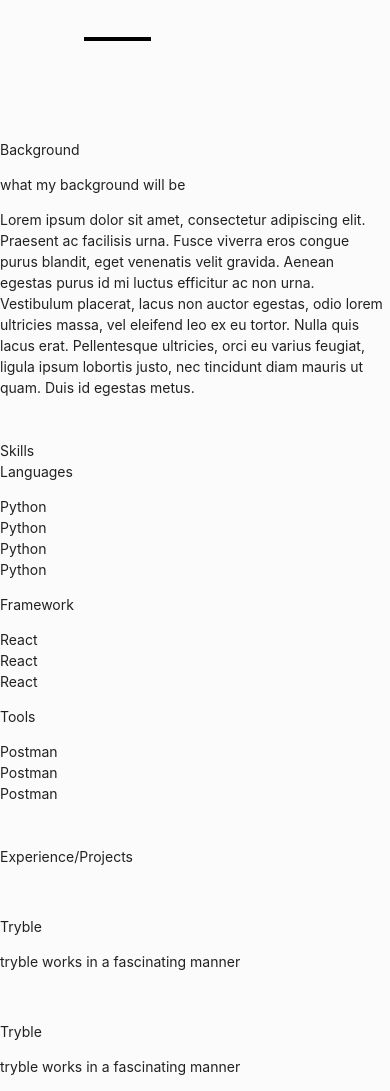
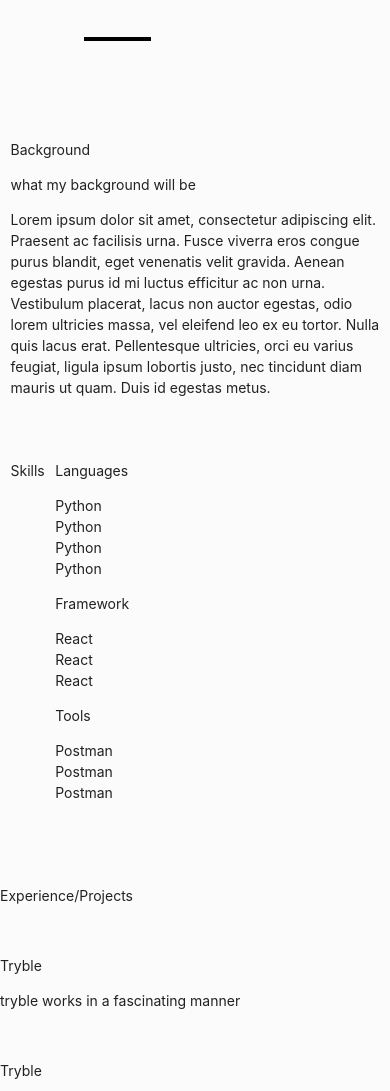
Before and after one commit to chizwils/resumerevamp, a PHP site: page / in a window 390 px wide. Shown: the part 1350-2441 px from the top of the page. Run offline with PHP 8.4, Linux system fonts and the light colour scheme.

Commit message:
added responsiveness

```diff
--- a/views/css/style.css
+++ b/views/css/style.css
@@ -39,9 +39,7 @@ nav{
     font-size: 0.99rem;
     font-family: monospace;
     position: relative;
-     height: 3em;
-
-
+    height: 3em;
 
 }
 .menu-item a:hover{
--- a/views/index.html
+++ b/views/index.html
@@ -40,11 +40,11 @@
         <!---Introduction/logo/Nav-menu END--->
 
         <!--- section background-->
-        <section class="section background" >
-            <div class="section-title">
+        <section class="section background row" >
+            <div class="section-title col m4">
                 Background
             </div>
-            <div class="section-content">
+            <div class="section-content col m8">
                 <p> what my background will be</p>
                 <p>Lorem ipsum dolor sit amet, consectetur adipiscing elit. Praesent ac facilisis urna. Fusce viverra eros congue purus blandit, eget venenatis velit gravida. Aenean egestas purus id mi luctus efficitur ac non urna. Vestibulum placerat, lacus non auctor egestas, odio lorem ultricies massa, vel eleifend leo ex eu tortor. Nulla quis lacus erat. Pellentesque ultricies, orci eu varius feugiat, ligula ipsum lobortis justo, nec tincidunt diam mauris ut quam. Duis id egestas metus.</p>
             </div>
@@ -53,14 +53,14 @@
         <!--- section background END-->
 
         <!---section skills-->
-        <section class="section skills" >
-            <div class="section-title">
+        <section class="section skills row" >
+            <div class="section-title col m4">
                 Skills
             </div>
-            <div class="section-content">
-                <div class="skills">
+            <div class="section-content col m8">
+                <div class="skills row">
                     <!---Skills- Languages_--->
-                    <div class="skills-category">
+                    <div class="skills-category ">
                         <div class="skills-category-label">Languages</div>
                         <ul>
                             <li class="skills-category-label">Python</li>
```
